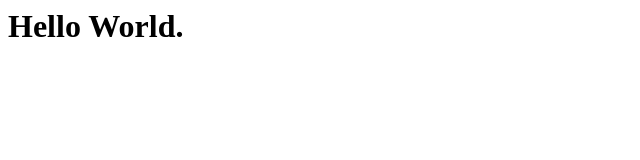
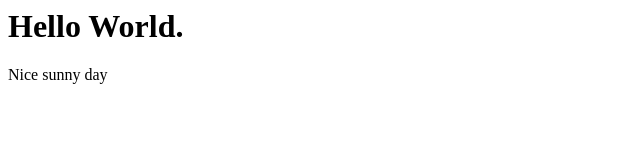
Before and after one commit to nischal62019/learninggit, a plain HTML site: page index.html in a window 1280 px wide. Shown: the full height of the page, 0-640 px from the left. Drawn offline with Linux system fonts and the light colour scheme.

Commit message:
add para

```diff
--- a/index.html
+++ b/index.html
@@ -5,5 +5,6 @@
 
     <body>
         <h1>Hello World.</h1>
+        <p>Nice sunny day</p>
     </body>
 </html>
```
